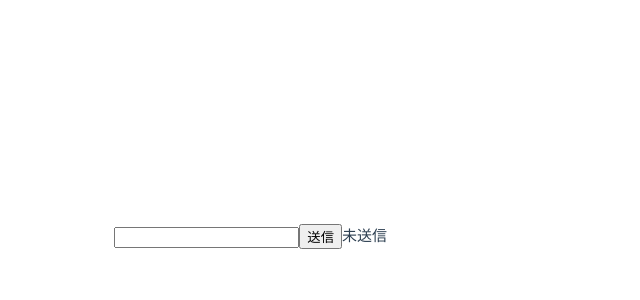
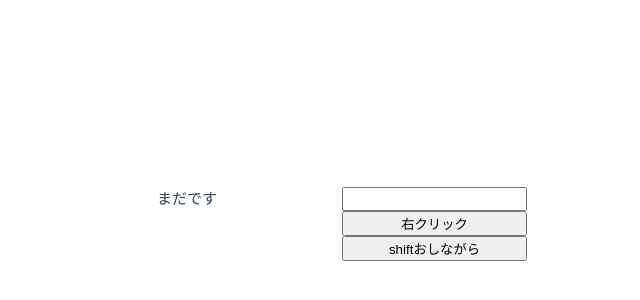
Before and after one commit to nittamatama/vue3-docker, a Vue app in the folder hello-vue/: page / in a window 1280 px wide. Shown: the part 164-464 px from the top of the page, without its empty margins (298-938 px from the left). Built offline with nearby package versions, Linux system fonts and the light colour scheme.

Commit message:
click関連の修飾子

```diff
--- a/hello-vue/src/App.vue
+++ b/hello-vue/src/App.vue
@@ -1,18 +1,23 @@
 <script setup lang="ts">
   import { ref } from "vue";
 
-  const msg = ref("未送信");
-  const onFormSubmit = (): void => {
-    msg.value = "送信しました";
+  const msg = ref("まだです");
+  const onEnterKey = (): void => {
+    msg.value = "エンター気ーのうか";
+  };
+  const onRightButtonClick = (): void => {
+    msg.value = "ボタンが右クリックされました";
+  };
+  const onShiftClick = (): void => {
+    msg.value = "shiftキーを押しながらクリックされた";
   };
 </script>
 
 <template>
-  <form action="#" v-on:submit.prevent="onFormSubmit">
-    <input type="text" required>
-    <button type="submit">送信</button>
-  </form>
   <p>{{ msg }}</p>
+  <input type="text" v-on:keydown.enter="onEnterKey"><br>
+  <button v-on:click.right="onRightButtonClick">右クリック</button><br>
+  <button v-on:click.shift="onShiftClick">shiftおしながら</button><br>
 </template>
 
 <style>
```
